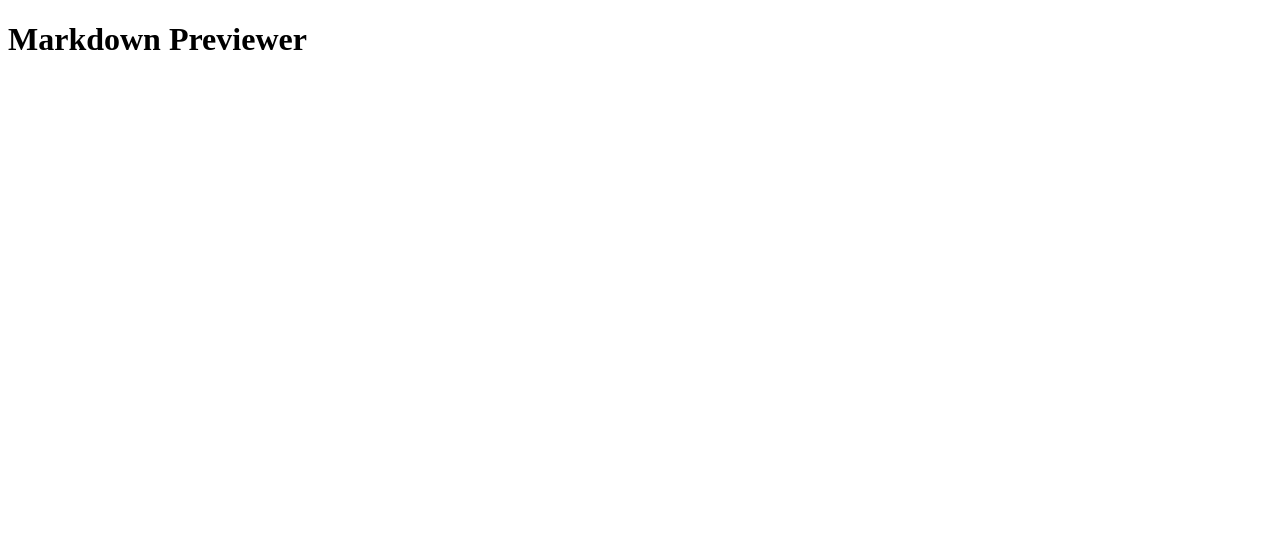
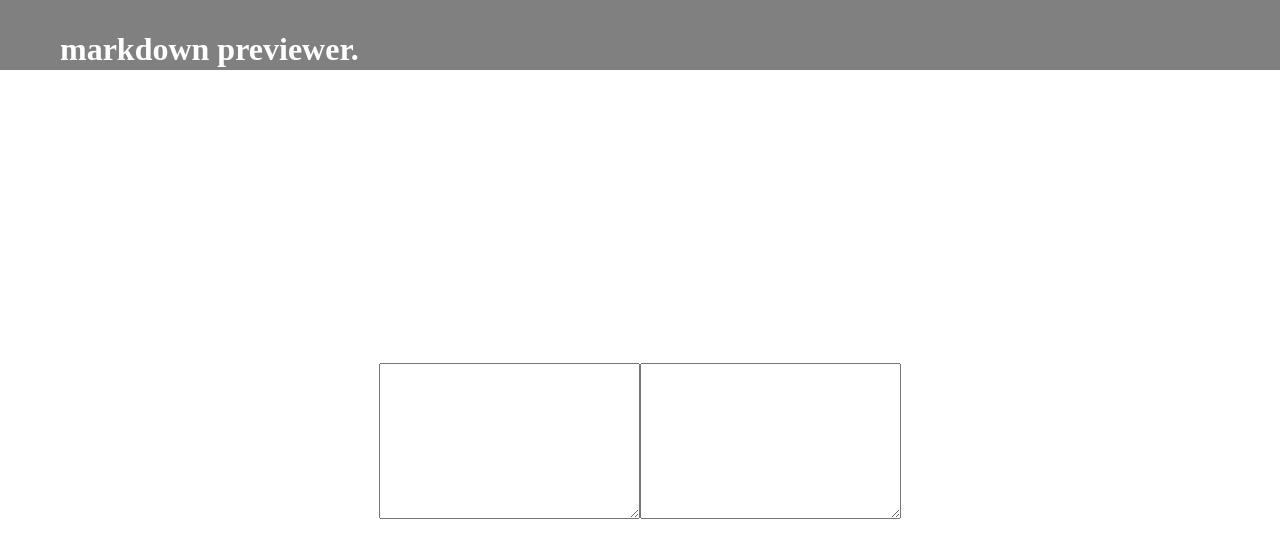
Before and after one commit to mateib47/markdown-previewer, a React (Create React App) app: page / in a window 1280 px wide. Shown: the top 558 px of the page. Built offline with nearby package versions, Linux system fonts and the light colour scheme.

Commit message:
add topbar and main component

```diff
--- a/src/App.js
+++ b/src/App.js
@@ -1,11 +1,15 @@
-import { marked } from 'marked';
-import './app.scss';
+//import { marked } from 'marked';
+import "./app.scss";
+import Main from "./components/Main";
+import Topbar from "./components/Topbar/Topbar";
 
 function App() {
   return (
     <div className="app">
-      <h1>Markdown Previewer</h1>
-
+      <Topbar />
+      <div className="section">
+        <Main />
+      </div>
     </div>
   );
 }
--- a/src/app.scss
+++ b/src/app.scss
@@ -1,5 +1,14 @@
 .app{
     height: 100vh;
 
+    .section{
+        height: calc(100vh - 70px);
+        display: flex;
+        justify-content: center;
+        align-items: center;
+        flex-direction: column;
+        position: relative;
+        top: 70px;
+    }
 
 }
--- /dev/null
+++ b/src/components/Main.jsx
@@ -0,0 +1,12 @@
+import './main.scss'
+
+const Main = () => {
+  return (
+    <div className='main'>
+        <textarea name="" id="" cols="30" rows="10"></textarea>
+        <textarea name="" id="" cols="30" rows="10"></textarea>
+    </div>
+  )
+}
+
+export default Main
--- /dev/null
+++ b/src/components/Topbar/Topbar.jsx
@@ -0,0 +1,13 @@
+import './topbar.scss'
+
+const Topbar = () => {
+  return (
+    <div className='topbar'>
+        <div className="wrapper">
+            <h1>markdown previewer.</h1>
+        </div>
+    </div>
+  )
+}
+
+export default Topbar
--- /dev/null
+++ b/src/components/Topbar/topbar.scss
@@ -0,0 +1,19 @@
+.topbar{
+    overflow: hidden;
+    background-color: gray;
+    color: white;
+    width: 100%;
+    height: 70px;
+    position: fixed;
+    top:0;
+    left:0;
+
+    .wrapper{
+        display: flex;
+        align-items: center;
+        padding: 10px 30px;
+        margin-left: 30px;
+    }
+
+
+}
--- /dev/null
+++ b/src/components/main.scss
@@ -0,0 +1,3 @@
+.main{
+
+}
```
